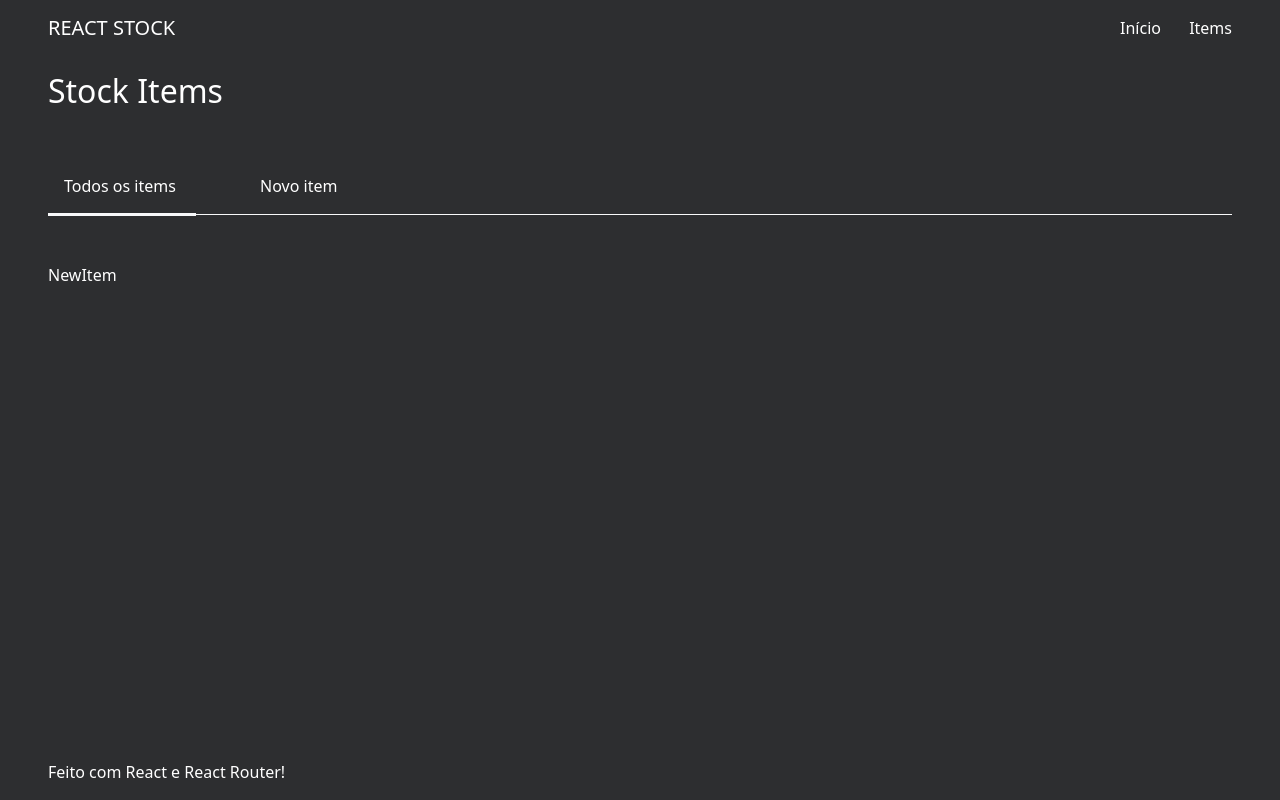
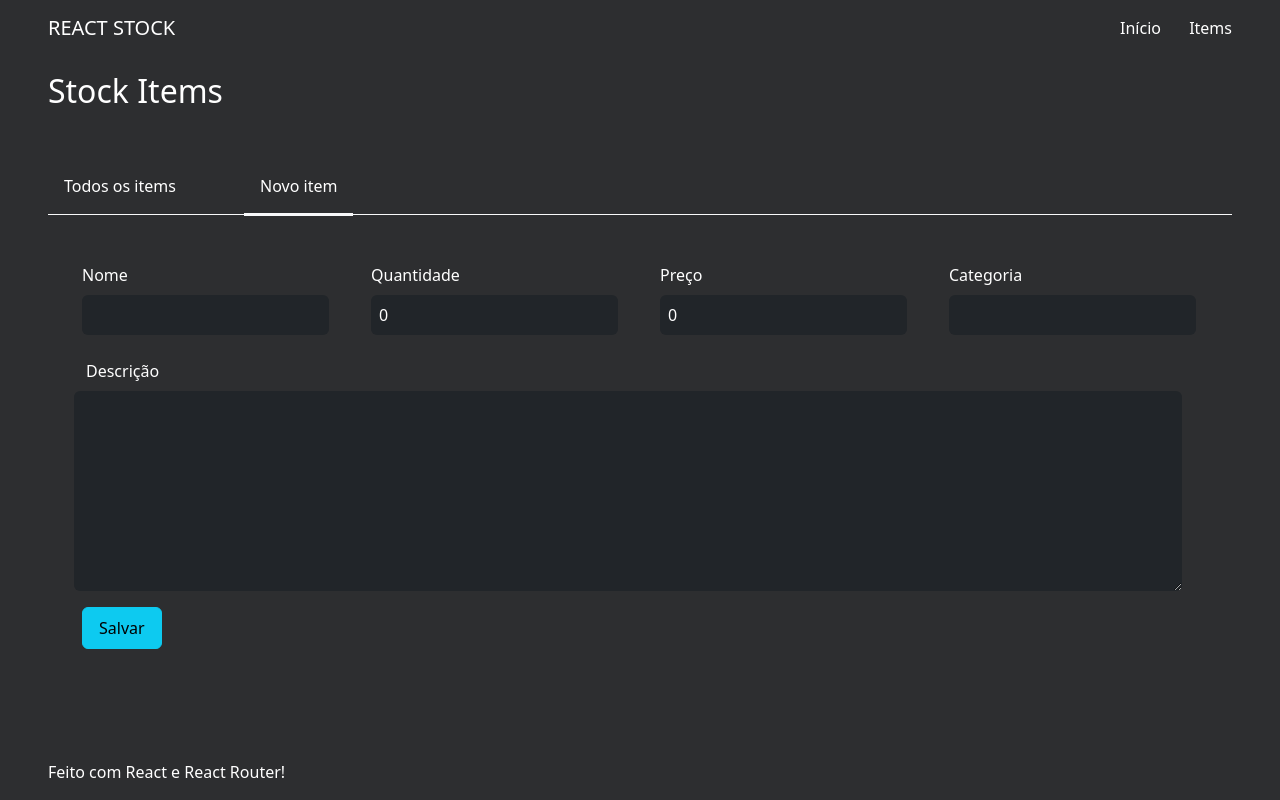
Before and after one commit to maatheusLeite/stock-manager, a React (Vite) app: page /stock/new in a window 1280 px wide. Built offline with nearby package versions, Linux system fonts and the light colour scheme.

Commit message:
Adding NewItem section

```diff
--- a/src/App.scss
+++ b/src/App.scss
@@ -14,6 +14,10 @@ a {
     color: #fff;
 }
 
+.textarea {
+    height: 200px;
+}
+
 .dashboard-card {
     width: 350px;
 }
--- /dev/null
+++ b/src/components/SaveButton.jsx
@@ -0,0 +1,5 @@
+export default function SaveButton() {
+    return (
+        <button className="btn btn-info py-2 px-3" type="submit"> Salvar </button>
+    )
+}
--- a/src/pages/StockItems/AllItems.jsx
+++ b/src/pages/StockItems/AllItems.jsx
@@ -1,8 +1,14 @@
+import { Link } from "react-router-dom";
 import ItemCard from "../../components/ItemCard";
 
 export default function AllItems() {
     return (
-        <div className="col">
+        <>
+            <div className="border-bottom border-light mb-5 py-3">
+                <Link to='/stock' className="border-bottom border-3 border-light p-3"> Todos os items </Link>
+                <Link to='new' className="mx-5 p-3"> Novo item </Link>
+            </div>
+
             <div className="row bg-dark shadow p-4">
                 <span className="col-4 fw-bold"> ID </span>
                 <span className="col-2 fw-bold"> Nome </span>
@@ -24,6 +30,6 @@ export default function AllItems() {
                 qtd={32}
                 category='Livros'
             />
-        </div>
+        </>
     )
 }
--- a/src/pages/StockItems/NewItem.jsx
+++ b/src/pages/StockItems/NewItem.jsx
@@ -1,7 +1,48 @@
+import { Link } from "react-router-dom";
+import SaveButton from "../../components/SaveButton";
+
 export default function NewItem() {
     return (
-        <div>
-            NewItem
-        </div>
+        <>
+            <div className="border-bottom border-light mb-5 py-3">
+                <Link to='..' className=" p-3"> Todos os items </Link>
+                <Link to='new' className="mx-5 p-3 border-bottom border-3 border-light"> Novo item </Link>
+            </div>
+
+            <div className="container">
+                <form>
+                    <div className="row gap-3 mb-2">
+                        <div className="col">
+                            <label htmlFor="name" className="mb-2"> Nome </label>
+                            <input className="bg-dark p-2 rounded border-0" type="text" id="name" name="name" />
+                        </div>
+
+                        <div className="col">
+                            <label htmlFor="qtd" className="mb-2"> Quantidade </label>
+                            <input className="bg-dark p-2 rounded border-0" type="number" id="qtd" name="qtd" value={0} />
+                        </div>
+
+                        <div className="col">
+                            <label htmlFor="price" className="mb-2"> Preço </label>
+                            <input className="bg-dark p-2 rounded border-0" type="number" id="price" name="price" value={0} />
+                        </div>
+
+                        <div className="col">
+                            <label htmlFor="category" className="mb-2"> Categoria </label>
+                            <input className="bg-dark p-2 rounded border-0" id="category" name="category" />
+                        </div>
+                    </div>
+
+
+                    <div className="row m-1 mb-3">
+                        <label htmlFor="description" className="mb-2 mt-3 row"> Descrição </label>
+                        <textarea className="textarea bg-dark rounded border-0 row p-2" id="description" name="description"/>
+                    </div>
+
+                    <SaveButton />
+                </form>
+
+            </div>
+        </>
     )
 }
--- a/src/pages/StockItems/StockItems.jsx
+++ b/src/pages/StockItems/StockItems.jsx
@@ -1,15 +1,10 @@
-import { Link, Outlet } from "react-router-dom";
+import { Outlet } from "react-router-dom";
 
 export default function StockItems() {
     return (
         <div className="container-fluid px-5">
             <h2 className="fw-light mb-5"> Stock Items </h2>
 
-            <div className="border-bottom border-light mb-5 py-3">
-                <Link to='' className="border-bottom border-3 border-light p-3"> Todos os items </Link>
-                <Link to='new' className="mx-5 p-3"> Novo item </Link>
-            </div>
-
             <Outlet />
         </div>
     )
```
